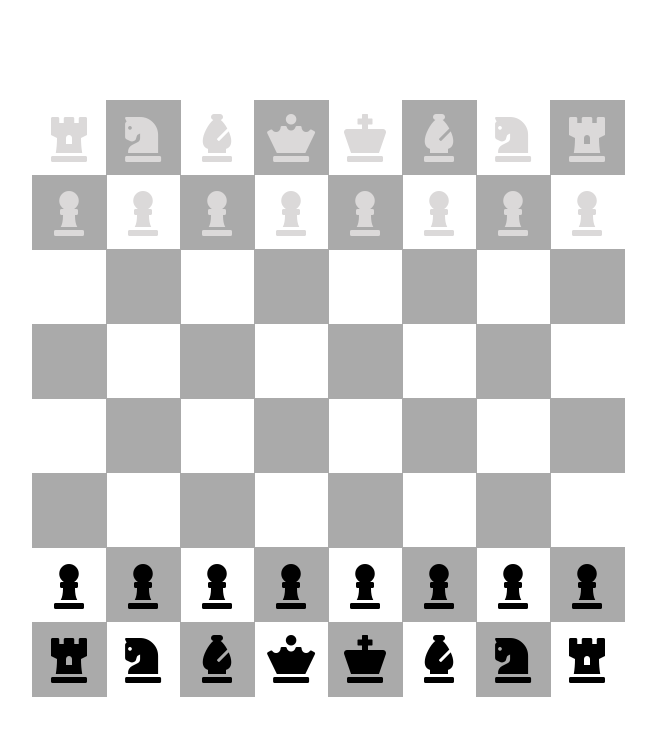
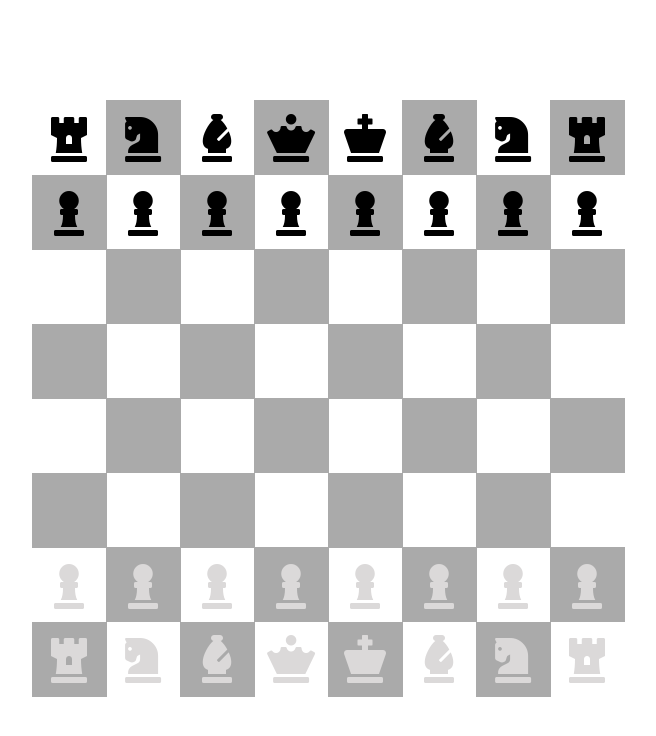
Before and after one commit to balajisr/play-chess, a plain HTML site: page index.html in a window 1280 px wide. Shown: the whole page, without its empty margins (312-968 px from the left). Drawn offline with Linux system fonts and the light colour scheme.

Commit message:
reversed pieces from black to white

```diff
--- a/index.html
+++ b/index.html
@@ -13,22 +13,22 @@
 
 <body>
     <div class="chess-container">
-        <div class="chess-piece"><i class="fas fa-chess-rook whitesmoke"></i></div>
-        <div class="chess-piece black"><i class="fas fa-chess-knight whitesmoke"></i></div>
-        <div class="chess-piece"><i class="fas fa-chess-bishop whitesmoke"></i></div>
-        <div class="chess-piece black"><i class="fas fa-chess-queen whitesmoke"></i></div>
-        <div class="chess-piece"><i class="fas fa-chess-king whitesmoke"></i></div>
-        <div class="chess-piece black"><i class="fas fa-chess-bishop whitesmoke"></i></div>
-        <div class="chess-piece"><i class="fas fa-chess-knight whitesmoke"></i></div>
-        <div class="chess-piece black"><i class="fas fa-chess-rook whitesmoke"></i></div>
-        <div class="chess-piece black"><i class="fas fa-chess-pawn whitesmoke"></i></div>
-        <div class="chess-piece"><i class="fas fa-chess-pawn whitesmoke"></i></div>
-        <div class="chess-piece black"><i class="fas fa-chess-pawn whitesmoke"></i></div>
-        <div class="chess-piece"><i class="fas fa-chess-pawn whitesmoke"></i></div>
-        <div class="chess-piece black"><i class="fas fa-chess-pawn whitesmoke"></i></div>
-        <div class="chess-piece"><i class="fas fa-chess-pawn whitesmoke"></i></div>
-        <div class="chess-piece black"><i class="fas fa-chess-pawn whitesmoke"></i></div>
-        <div class="chess-piece"><i class="fas fa-chess-pawn whitesmoke"></i></div>
+        <div class="chess-piece"><i class="fas fa-chess-rook black-piece"></i></div>
+        <div class="chess-piece black"><i class="fas fa-chess-knight black-piece"></i></div>
+        <div class="chess-piece"><i class="fas fa-chess-bishop black-piece"></i></div>
+        <div class="chess-piece black"><i class="fas fa-chess-queen black-piece"></i></div>
+        <div class="chess-piece"><i class="fas fa-chess-king black-piece"></i></div>
+        <div class="chess-piece black"><i class="fas fa-chess-bishop black-piece"></i></div>
+        <div class="chess-piece"><i class="fas fa-chess-knight black-piece"></i></div>
+        <div class="chess-piece black"><i class="fas fa-chess-rook black-piece"></i></div>
+        <div class="chess-piece black"><i class="fas fa-chess-pawn black-piece"></i></div>
+        <div class="chess-piece"><i class="fas fa-chess-pawn black-piece"></i></div>
+        <div class="chess-piece black"><i class="fas fa-chess-pawn black-piece"></i></div>
+        <div class="chess-piece"><i class="fas fa-chess-pawn black-piece"></i></div>
+        <div class="chess-piece black"><i class="fas fa-chess-pawn black-piece"></i></div>
+        <div class="chess-piece"><i class="fas fa-chess-pawn black-piece"></i></div>
+        <div class="chess-piece black"><i class="fas fa-chess-pawn black-piece"></i></div>
+        <div class="chess-piece"><i class="fas fa-chess-pawn black-piece"></i></div>
         <div class="chess-piece"></div>
         <div class="chess-piece black"></div>
         <div class="chess-piece"></div>
@@ -61,22 +61,22 @@
         <div class="chess-piece"></div>
         <div class="chess-piece black"></div>
         <div class="chess-piece"></div>
-        <div class="chess-piece"><i class="fas fa-chess-pawn"></i></div>
-        <div class="chess-piece black"><i class="fas fa-chess-pawn"></i></div>
-        <div class="chess-piece"><i class="fas fa-chess-pawn"></i></div>
-        <div class="chess-piece black"><i class="fas fa-chess-pawn"></i></div>
-        <div class="chess-piece"><i class="fas fa-chess-pawn"></i></div>
-        <div class="chess-piece black"><i class="fas fa-chess-pawn"></i></div>
-        <div class="chess-piece"><i class="fas fa-chess-pawn"></i></div>
-        <div class="chess-piece black"><i class="fas fa-chess-pawn"></i></div>
-        <div class="chess-piece black"><i class="fas fa-chess-rook"></i></div>
-        <div class="chess-piece"><i class="fas fa-chess-knight"></i></div>
-        <div class="chess-piece black"><i class="fas fa-chess-bishop"></i></div>
-        <div class="chess-piece"><i class="fas fa-chess-queen"></i></div>
-        <div class="chess-piece black"><i class="fas fa-chess-king"></i></div>
-        <div class="chess-piece"><i class="fas fa-chess-bishop"></i></div>
-        <div class="chess-piece black"><i class="fas fa-chess-knight"></i></div>
-        <div class="chess-piece"><i class="fas fa-chess-rook"></i></div>
+        <div class="chess-piece"><i class="fas fa-chess-pawn white-piece"></i></div>
+        <div class="chess-piece black"><i class="fas fa-chess-pawn white-piece"></i></div>
+        <div class="chess-piece"><i class="fas fa-chess-pawn white-piece"></i></div>
+        <div class="chess-piece black"><i class="fas fa-chess-pawn white-piece"></i></div>
+        <div class="chess-piece"><i class="fas fa-chess-pawn white-piece"></i></div>
+        <div class="chess-piece black"><i class="fas fa-chess-pawn white-piece"></i></div>
+        <div class="chess-piece"><i class="fas fa-chess-pawn white-piece"></i></div>
+        <div class="chess-piece black"><i class="fas fa-chess-pawn white-piece"></i></div>
+        <div class="chess-piece black"><i class="fas fa-chess-rook white-piece"></i></div>
+        <div class="chess-piece"><i class="fas fa-chess-knight white-piece"></i></div>
+        <div class="chess-piece black"><i class="fas fa-chess-bishop white-piece"></i></div>
+        <div class="chess-piece"><i class="fas fa-chess-queen white-piece"></i></div>
+        <div class="chess-piece black"><i class="fas fa-chess-king white-piece"></i></div>
+        <div class="chess-piece"><i class="fas fa-chess-bishop white-piece"></i></div>
+        <div class="chess-piece black"><i class="fas fa-chess-knight white-piece"></i></div>
+        <div class="chess-piece"><i class="fas fa-chess-rook white-piece"></i></div>
     </div>
 </body>
 
--- a/main.css
+++ b/main.css
@@ -43,12 +43,12 @@
     background-color: #aaaaaa;
 }
 
-.whitesmoke {
+.white-piece {
     color: #dbd9d9;
 }
 
 /*** RESPONSIVE LAYOUT ***/
-/* IPAD & TABLETS */
+/* TABLETS & DESKTOP */
 
 @media only screen and (min-width: 767px) {
     .chess-container {
@@ -65,3 +65,20 @@
         font-size: 48px;
     }
 }
+
+/*** JS STYLES ***/
+.active {
+    box-shadow: inset 0 0 10px #000000;
+}
+
+.selected {
+    box-shadow: inset 0 0 10px orange;
+}
+
+.not-allowed {
+    box-shadow: inset 0 0 10px red;
+}
+
+.moved {
+    box-shadow: inset 0 0 10px green;
+}
```
Also changed, not shown: main.js (added).
